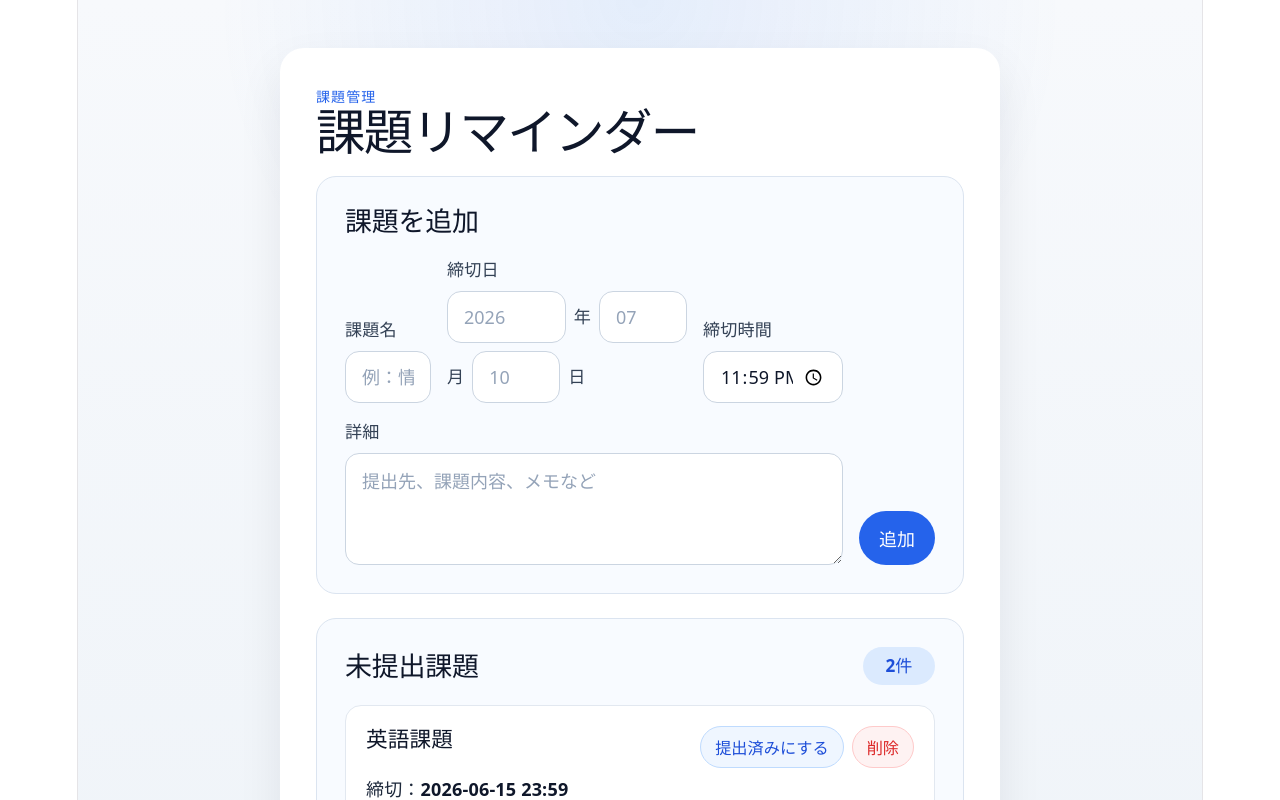
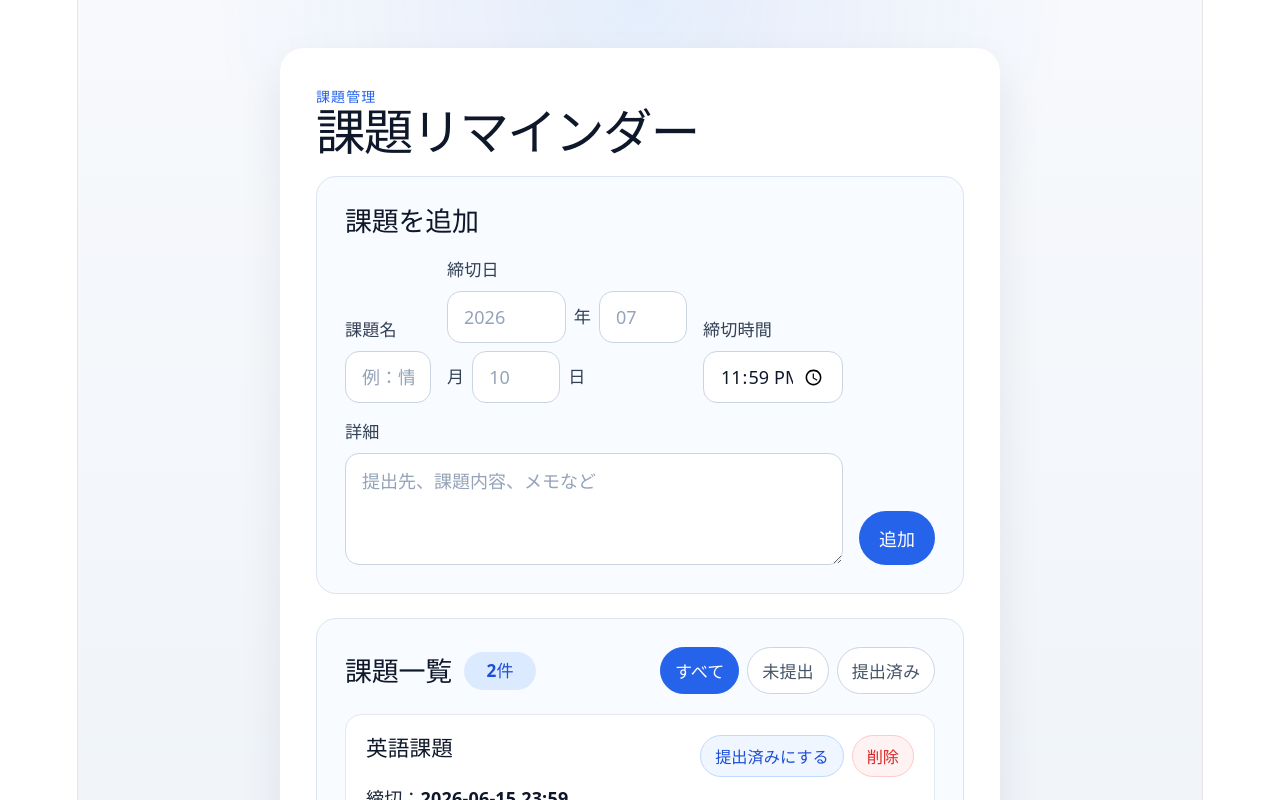
Before and after one commit to sattomio/kadai-reminder, a React (Vite) app: page / in a window 1280 px wide. Shown: the top 800 px of the page. Built offline with nearby package versions, Linux system fonts and the light colour scheme.

Commit message:
Add task filter feature

```diff
--- a/src/App.css
+++ b/src/App.css
@@ -208,6 +208,13 @@
   color: #0f172a;
 }
 
+.assignment-section-title {
+  display: flex;
+  align-items: center;
+  gap: 12px;
+  flex-wrap: wrap;
+}
+
 .assignment-count {
   display: inline-flex;
   align-items: center;
@@ -219,6 +226,50 @@
   font-weight: 700;
   color: #1d4ed8;
   background: #dbeafe;
+}
+
+.filter-actions {
+  display: flex;
+  gap: 8px;
+  flex-wrap: wrap;
+}
+
+.filter-button {
+  border: 1px solid #cbd5e1;
+  border-radius: 999px;
+  padding: 10px 14px;
+  font-size: 0.95rem;
+  font-weight: 700;
+  color: #475569;
+  background: #ffffff;
+  cursor: pointer;
+  transition:
+    border-color 0.2s ease,
+    background-color 0.2s ease,
+    color 0.2s ease;
+}
+
+.filter-button:hover {
+  border-color: #93c5fd;
+  color: #1d4ed8;
+  background: #eff6ff;
+}
+
+.filter-button:focus-visible {
+  outline: 3px solid rgba(37, 99, 235, 0.2);
+  outline-offset: 3px;
+}
+
+.filter-button-active {
+  border-color: #2563eb;
+  color: #ffffff;
+  background: #2563eb;
+}
+
+.filter-button-active:hover {
+  border-color: #1d4ed8;
+  color: #ffffff;
+  background: #1d4ed8;
 }
 
 .assignment-list {
--- a/src/App.jsx
+++ b/src/App.jsx
@@ -113,6 +113,7 @@ function App() {
   const [day, setDay] = useState('')
   const [time, setTime] = useState(DEFAULT_DEADLINE_TIME)
   const [detail, setDetail] = useState('')
+  const [filter, setFilter] = useState('all')
 
   useEffect(() => {
     localStorage.setItem(ASSIGNMENTS_STORAGE_KEY, JSON.stringify(assignmentList))
@@ -186,6 +187,18 @@ function App() {
     }
 
     return getDeadlineDate(leftAssignment.deadline) - getDeadlineDate(rightAssignment.deadline)
+  })
+
+  const filteredAssignments = sortedAssignments.filter((assignment) => {
+    if (filter === 'active') {
+      return !assignment.completed
+    }
+
+    if (filter === 'completed') {
+      return assignment.completed
+    }
+
+    return true
   })
 
   return (
@@ -275,12 +288,37 @@ function App() {
 
         <section className="assignment-section" aria-labelledby="pending-title">
           <div className="section-heading">
-            <h2 id="pending-title">未提出課題</h2>
-            <span className="assignment-count">{assignmentList.length}件</span>
+            <div className="assignment-section-title">
+              <h2 id="pending-title">課題一覧</h2>
+              <span className="assignment-count">{filteredAssignments.length}件</span>
+            </div>
+            <div className="filter-actions" aria-label="課題フィルター">
+              <button
+                type="button"
+                className={`filter-button${filter === 'all' ? ' filter-button-active' : ''}`}
+                onClick={() => setFilter('all')}
+              >
+                すべて
+              </button>
+              <button
+                type="button"
+                className={`filter-button${filter === 'active' ? ' filter-button-active' : ''}`}
+                onClick={() => setFilter('active')}
+              >
+                未提出
+              </button>
+              <button
+                type="button"
+                className={`filter-button${filter === 'completed' ? ' filter-button-active' : ''}`}
+                onClick={() => setFilter('completed')}
+              >
+                提出済み
+              </button>
+            </div>
           </div>
 
           <div className="assignment-list">
-            {sortedAssignments.map((assignment) => {
+            {filteredAssignments.map((assignment) => {
               const alertStatus = getAssignmentAlertStatus(assignment)
 
               return (
```
